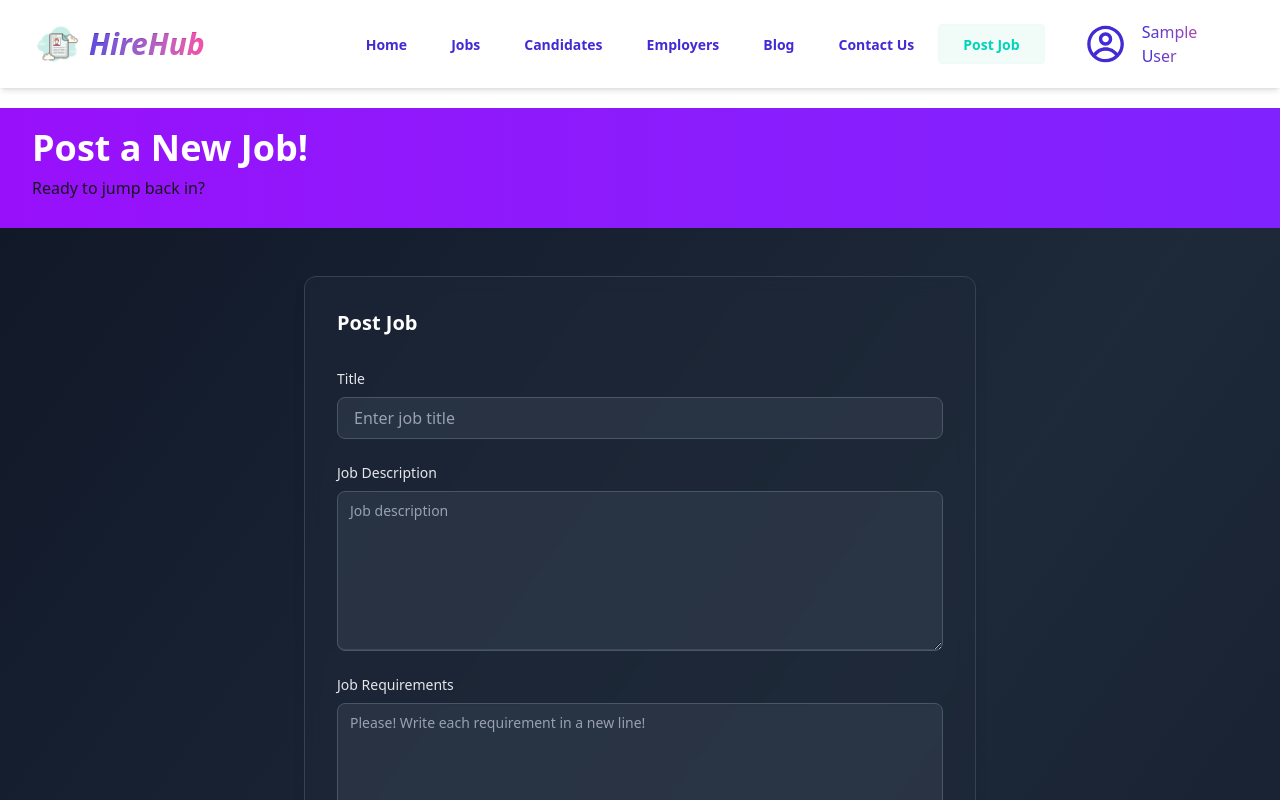
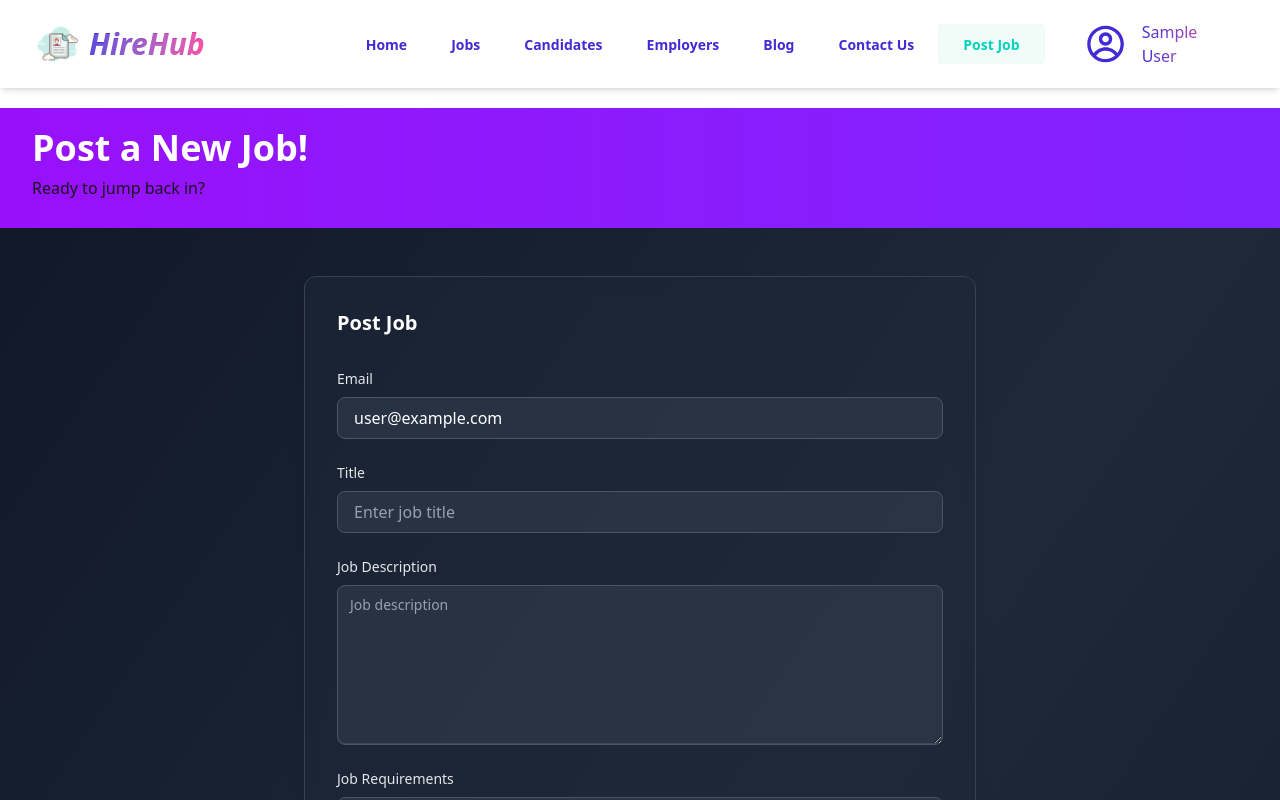
Before and after one commit to m-akash/job-hunter, a React (Vite) app in the folder frontend/: page /postjob in a window 1280 px wide. Shown: the top 800 px of the page. Built offline with nearby package versions, Linux system fonts and the light colour scheme; no server answers; sample sign-in values are in the browser's storage.

Commit message:
implement get jobs by email

```diff
--- a/frontend/public/data.json
+++ b/frontend/public/data.json
@@ -1,5 +1,6 @@
 [
     {
+        "hr_mail": "hr1@gmail.com",
         "title": "Software Engineer",
         "location": "Halishohor, Chittagong",
         "jobType": "Onsite",
@@ -27,6 +28,7 @@
         "status": "active"
     },
     {
+        "hr_mail": "hr1@gmail.com",
         "title": "Marketing Specialist",
         "location": "Banani, Dhaka",
         "jobType": "Onsite",
@@ -54,6 +56,7 @@
         "status": "active"
     },
     {
+        "hr_mail": "hr1@gmail.com",
         "title": "Finance Manager",
         "location": "Gulshan, Dhaka",
         "jobType": "Onsite",
@@ -81,6 +84,7 @@
         "status": "active"
     },
     {
+        "hr_mail": "hr2@gmail.com",
         "title": "Content Writer",
         "location": "Uttara, Dhaka",
         "jobType": "Onsite",
@@ -108,6 +112,7 @@
         "status": "active"
     },
     {
+        "hr_mail": "hr2@gmail.com",
         "title": "Teaching Assistant",
         "location": "Chawkbazar, Chittagong",
         "jobType": "Onsite",
@@ -135,6 +140,7 @@
         "status": "active"
     },
     {
+        "hr_mail": "hr2@gmail.com",
         "title": "Project Manager",
         "location": "Mirpur, Dhaka",
         "jobType": "Onsite",
@@ -162,6 +168,7 @@
         "status": "active"
     },
     {
+        "hr_mail": "hr3@gmail.com",
         "title": "Data Scientist",
         "location": "Mohakhali, Dhaka",
         "jobType": "Onsite",
@@ -189,6 +196,7 @@
         "status": "active"
     },
     {
+        "hr_mail": "hr3@gmail.com",
         "title": "UI/UX Designer",
         "location": "Dhanmondi, Dhaka",
         "jobType": "Onsite",
@@ -216,6 +224,7 @@
         "status": "active"
     },
     {
+        "hr_mail": "hr3@gmail.com",
         "title": "DevOps Engineer",
         "location": "Baridhara, Dhaka",
         "jobType": "Onsite",
@@ -243,6 +252,7 @@
         "status": "active"
     },
     {
+        "hr_mail": "hr1@gmail.com",
         "title": "Mobile App Developer",
         "location": "Bashundhara, Dhaka",
         "jobType": "Onsite",
--- a/frontend/src/main.jsx
+++ b/frontend/src/main.jsx
@@ -17,6 +17,7 @@ import Blog from "./pages/Blog/Blog";
 import ContactUs from "./pages/ContactUs/ContactUs";
 import JobApply from "./pages/JobApply/JobApply";
 import AppliedJobs from "./pages/AppliedJobs/AppliedJobs";
+import MyPostedJobs from "./pages/MyPostedJobs/MyPostedJobs";
 
 const router = createBrowserRouter([
   {
@@ -92,6 +93,14 @@ const router = createBrowserRouter([
           </PrivateRouter>
         ),
       },
+      {
+        path: "/myPostedJobs",
+        element: (
+          <PrivateRouter>
+            <MyPostedJobs></MyPostedJobs>
+          </PrivateRouter>
+        ),
+      },
     ],
   },
 ]);
--- a/frontend/src/pages/MyPostedJobs/MyPostedJobs.jsx
+++ b/frontend/src/pages/MyPostedJobs/MyPostedJobs.jsx
@@ -1,11 +1,23 @@
-import React from 'react';
+import React, { use, useEffect, useState } from "react";
+import useAuth from "../../hooks/useAuth";
+import { data } from "react-router-dom";
 
 const MyPostedJobs = () => {
-    return (
-        <div>
+  const [jobs, setJobs] = useState([]);
+  const { user } = useAuth();
 
-        </div>
-    );
+  useEffect(() => {
+    fetch(`http://localhost:3000/jobs?email=${user.email}`)
+      .then((res) => res.json())
+      .then((data) => {
+        setJobs(data);
+      });
+  }, [user.email]);
+  return (
+    <div>
+      <h1 className="text-2xl text-center">My PostedJob : {jobs.length}</h1>
+    </div>
+  );
 };
 
 export default MyPostedJobs;
--- a/frontend/src/pages/PostJob/PostJob.jsx
+++ b/frontend/src/pages/PostJob/PostJob.jsx
@@ -1,8 +1,10 @@
 import React from "react";
 import { data, Link } from "react-router-dom";
 import { motion } from "framer-motion";
+import useAuth from "../../hooks/useAuth";
 
 const PostJob = () => {
+  const { user } = useAuth();
   const handlePostJob = (event) => {
     event.preventDefault();
     const formData = new FormData(event.target);
@@ -49,6 +51,20 @@ const PostJob = () => {
         >
           <form onSubmit={handlePostJob} className="space-y-6">
             <h1 className="text-xl  font-bold text-white mb-8">Post Job</h1>
+
+            <div>
+              <label className="block text-sm font-medium text-gray-200 mb-2">
+                Email
+              </label>
+              <input
+                type="email"
+                name="hr_mail"
+                defaultValue={user.email}
+                className="w-full px-4 py-2 bg-gray-700/50 border border-gray-600 rounded-lg focus:ring-2 transition-colors text-white placeholder-gray-400"
+                placeholder="Enter your email"
+                required
+              />
+            </div>
 
             <div>
               <label className="block text-sm font-medium text-gray-200 mb-2">
```
Also changed, not shown: 1 other file (tests, documents, lock files or other folders).
